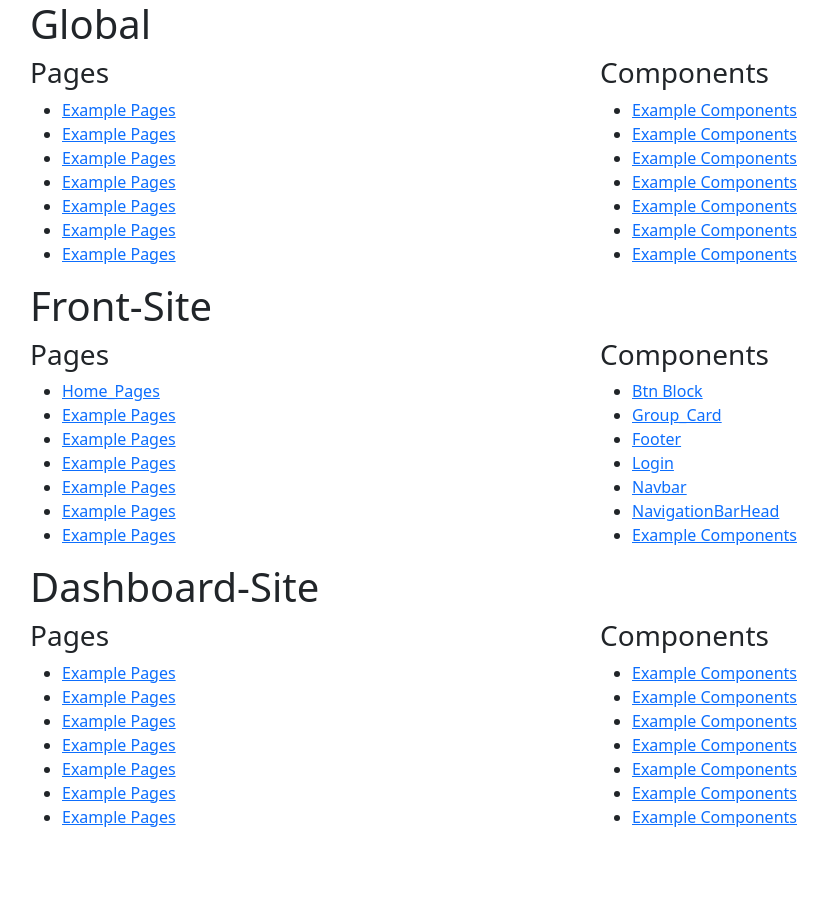
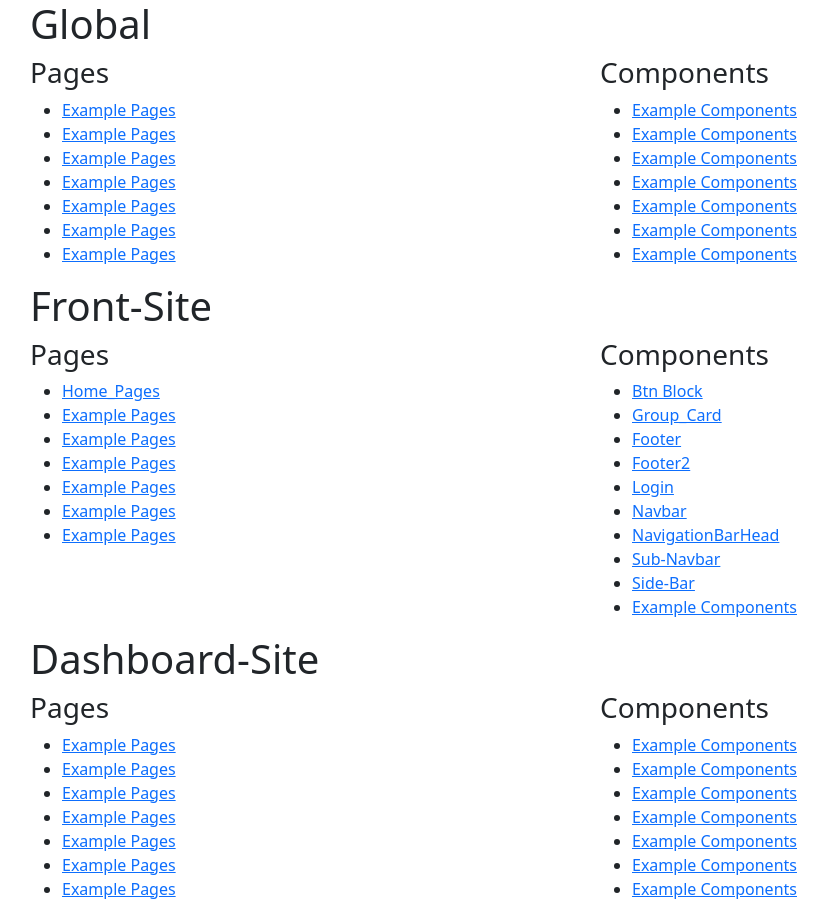
Before and after one commit to Dear0001/bgg_static_front_end, a website: page index.html in a window 1280 px wide. Shown: the whole page, without its empty margins (52-880 px from the left). Before the commit the page ends 845 px from the top, so only its background shows below. Drawn offline with nearby package versions, Linux system fonts and the light colour scheme.

Commit message:
updated index.html

```diff
--- a/index.html
+++ b/index.html
@@ -73,9 +73,12 @@
             <li><a href="./src/front_site/components/btn_block/index.html">Btn Block</a></li>
             <li><a href="./src/front_site/components/feature_group_card/index.html">Group_Card</a></li>
             <li><a href="./src/front_site/components/footer/index.html">Footer</a></li>
+            <li><a href="./src/front_site/components/footer2/index.html">Footer2</a></li>
             <li><a href="./src/front_site/components/login/index.html">Login</a></li>
             <li><a href="./src/front_site/components/nav_bar/index.html">Navbar</a></li>
             <li><a href="./src/front_site/components/NavigationBarHead/index.html">NavigationBarHead</a></li>
+            <li><a href="./src/front_site/components/sub-Navbar/sub-navbar.html">Sub-Navbar</a></li>
+            <li><a href="./src/front_site/components/sidsbar/index.html">Side-Bar</a></li>
             <li><a href="https://www.example.com">Example Components</a></li>
           </ul>
         </div>
```
